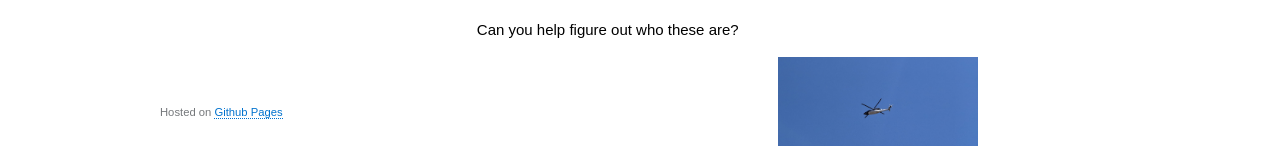
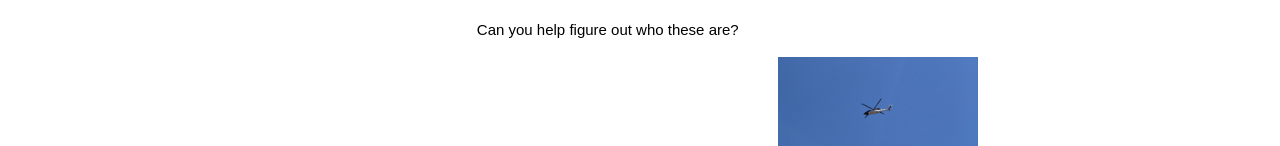
Before and after one commit to gbinal/dc-helicopters, a Jekyll site: the page built from index.md, in a window 1280 px wide and 900 px high, scrolled down 596 px. Shown: the part 748-894 px from the top of the window. Built offline with Jekyll 4.4.1, drawn with Linux system fonts in a browser that asks for light colours.

Commit message:
removing github pages reference

```diff
--- a/_layouts/default.html
+++ b/_layouts/default.html
@@ -51,7 +51,6 @@
 
 
         <footer role="contentinfo">
-          <p>Hosted on <a href="https://github.com/gbinal/dc-helicopters">Github Pages</a></p>
 
 
 
```
